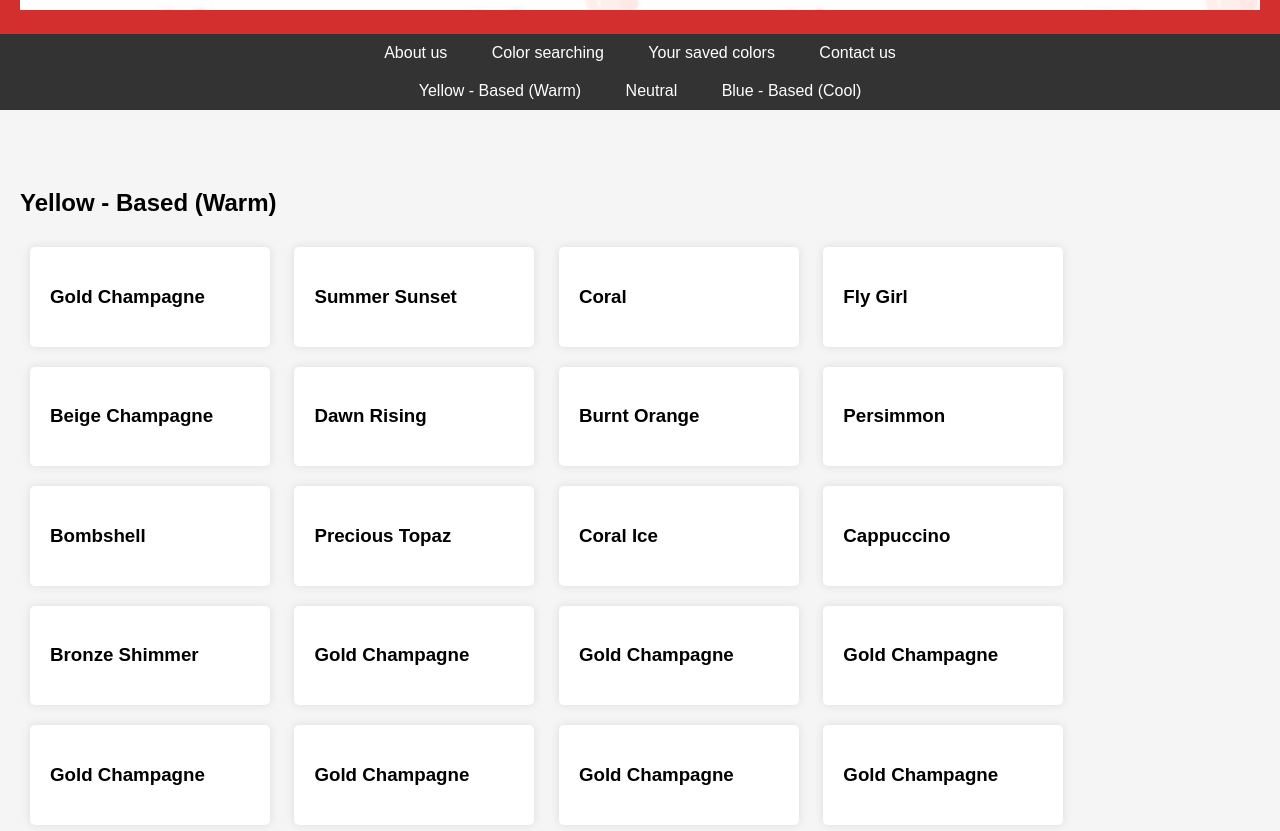
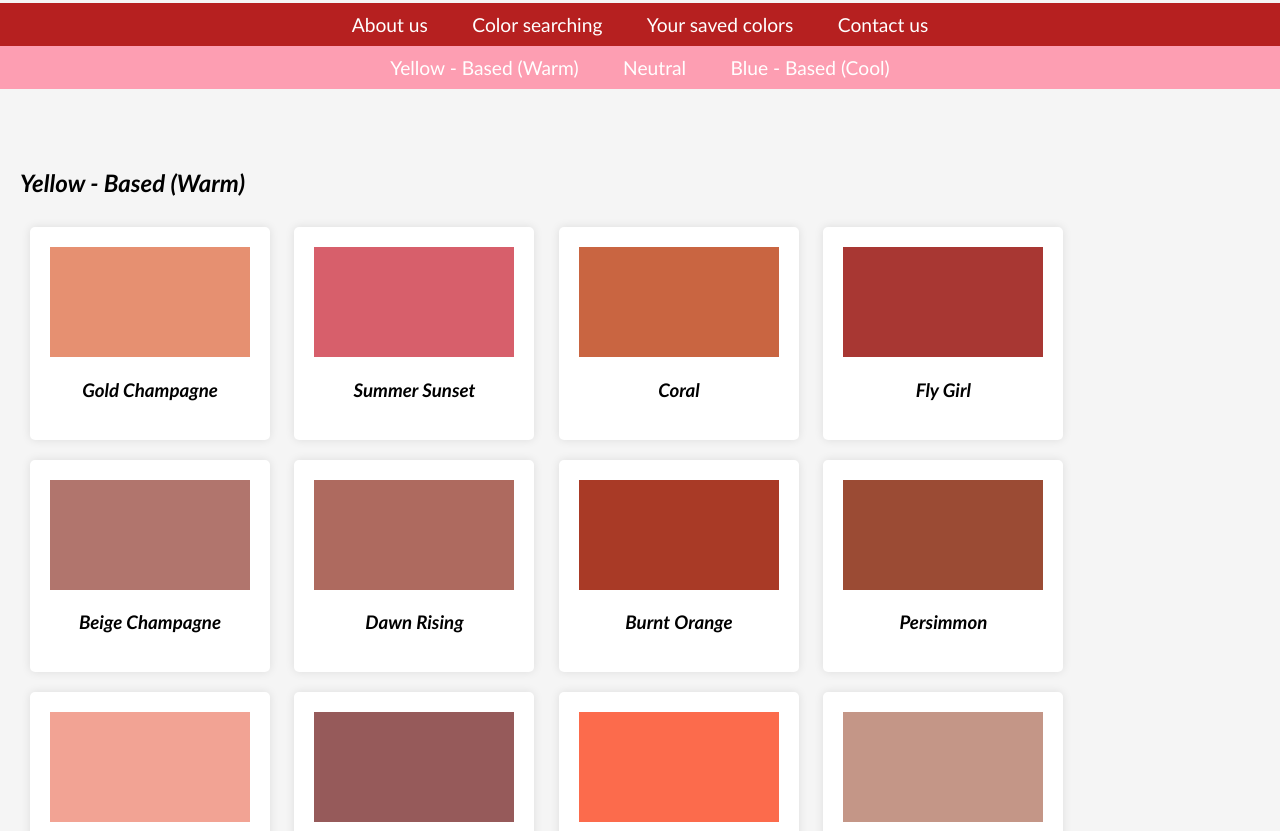
Before and after one commit to ThiNguyen3008/Bootcamp_HTML_Homework, a plain HTML site: page index.html in a window 1280 px wide. Shown: the part 289-1120 px from the top of the page. Drawn offline with Linux system fonts and the light colour scheme.

Commit message:
Update default.css

```diff
--- a/default.css
+++ b/default.css
@@ -4,27 +4,38 @@ body {
     padding: 0;
     background-color: #f5f5f5;
 }
-header {
-    background-color: #d32f2f;
-    color: #fff;
-    padding: 20px;
+
+nav {
+    padding: 10px;
     text-align: center;
 }
-nav {
-    background-color: #333;
-    padding: 10px;
-    text-align: center;
+#nav1{
+    background-color: #b62020;
+}
+#nav2{
+    background-color: #fd9eb2;
 }
 nav a {
     color: #fff;
     text-decoration: none;
     padding: 10px 20px;
+    font-family:'Gill Sans', 'Gill Sans MT', Calibri, 'Trebuchet MS', sans-serif;
+    font-size: larger;
 }
-nav a:hover {
-    background-color: #555;
+#nav1 a:hover {
+    background-color: #fd9eb2;
+}
+
+#nav2 a:hover {
+    background-color: #b62020;
 }
 section {
     padding: 20px;
+}
+section h2{
+    font-family: 'Gill Sans', 'Gill Sans MT', Calibri, 'Trebuchet MS', sans-serif;
+    text-decoration: none;
+    font-style: italic;
 }
 .lipstick {
     display: inline-block;
@@ -34,9 +45,57 @@ section {
     padding: 20px;
     border-radius: 5px;
     box-shadow: 0 0 10px rgba(0, 0, 0, 0.1);
+    text-align: center;
+    font-family: 'Gill Sans', 'Gill Sans MT', Calibri, 'Trebuchet MS', sans-serif;
+    font-style: oblique;
 }
 .lipstick img {
     max-width: 100%;
     height: auto;
     display:block;
 }
+.lipstick .color {
+    display: inline-block;
+    width : 180px;
+    padding-left: 20px;
+    height: 110px;
+}
+#gold_champagne{
+    background-color: #e69071 ;
+}
+#summer_sunset{
+    background-color: #d75f6b;
+}
+#coral{
+    background-color: #c96541;
+}
+#fly_girl{
+    background-color: #a83733;
+}
+#beige_champagne{
+    background-color: #b1756d;
+}
+#dawn_rising{
+    background-color: #ae6a5f;
+}
+#burnt_orange{
+    background-color: #a93a26;
+}
+#persimmon{
+    background-color: #9b4b34;
+}
+#bombshell{
+    background-color: #f2a394;
+}
+#precious_topaz{
+    background-color: #965a5a;
+}
+#coral_ice{
+    background-color: #fc6b4c;
+}
+#cappuccino{
+    background-color: #c49687;
+}
+#bronze_shimmer{
+    background-color: #b07f47;
+}
```
